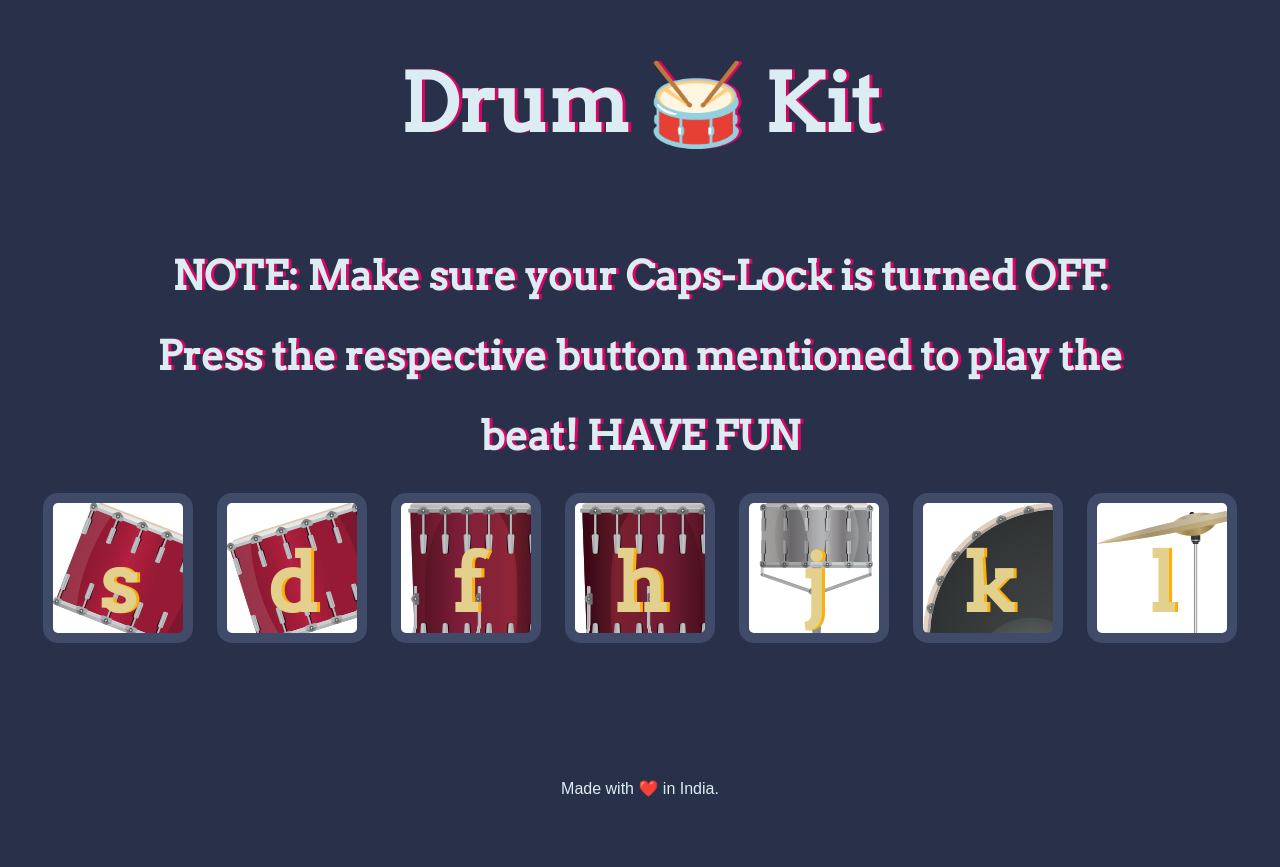
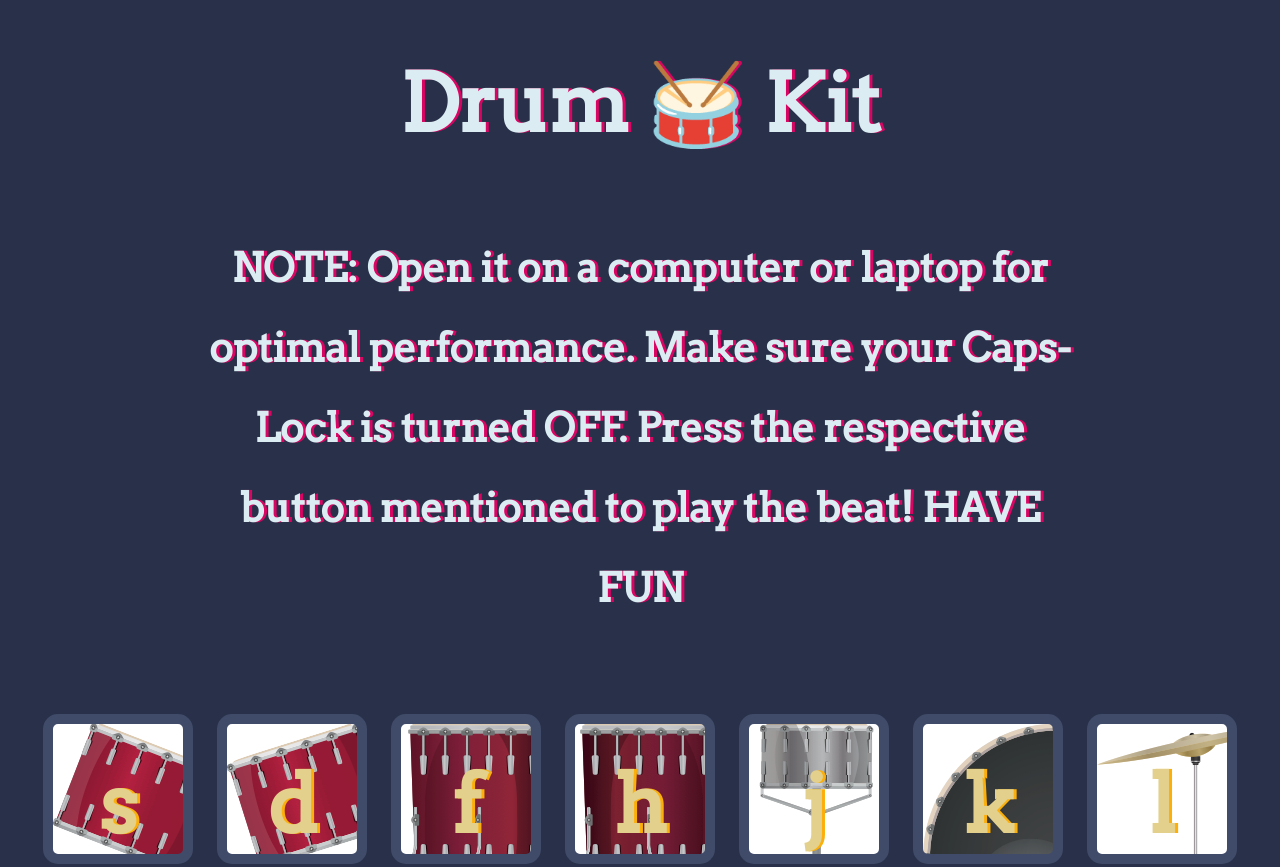
Before and after one commit to prekshit02/drums, a plain HTML site: page index.html in a window 1280 px wide. Shown: the top 867 px of the page. Before the commit the page ends 806 px from the top, so only its background shows below. Drawn offline with Linux system fonts and the light colour scheme.

Commit message:
Updated files!

```diff
--- a/index.html
+++ b/index.html
@@ -12,8 +12,9 @@
 
   <h1 id="title">Drum 🥁 Kit</h1>
   <div class="h2">
-  <h2 class="note">NOTE: Make sure your Caps-Lock is turned <strong>OFF</strong>. Press the respective button mentioned to play the beat! HAVE FUN</h2>
-  </div>
+  <h2 class="note">NOTE: Open it on a computer or laptop for optimal performance.
+    Make sure your Caps-Lock is turned <strong>OFF</strong>. Press the respective button mentioned to play the beat! HAVE FUN</h2>
+</div>
 
   <div class="set">
     <button class="s drum">s</button>
--- a/styles.css
+++ b/styles.css
@@ -44,7 +44,7 @@ footer {
 }
 
 .set {
-  margin: 10% auto;
+  margin: 6% auto 5%;
 }
 
 .game-over {
@@ -82,12 +82,14 @@ footer {
 .note{
   font-size: 2.5rem;
   line-height: 2;
-  padding-top: 3%;
+  margin-bottom: 4%;
 }
 
 .h2{
-  width: 1000px;
-  height: 150px;
-  text-align: center;
+  width: 70%;
   margin: 0 auto;
 }
+
+#title{
+  margin-bottom:6%;
+}
```
